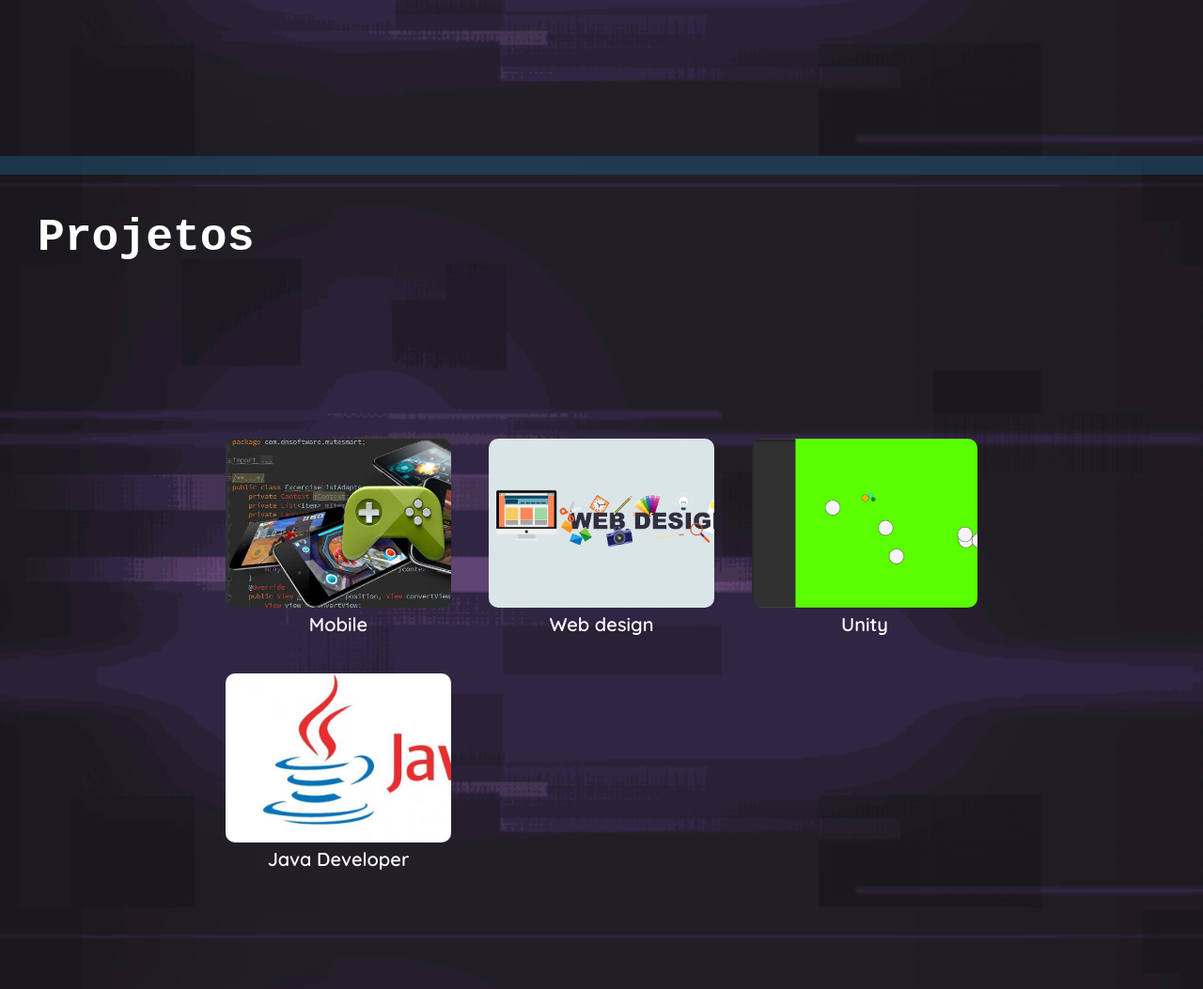
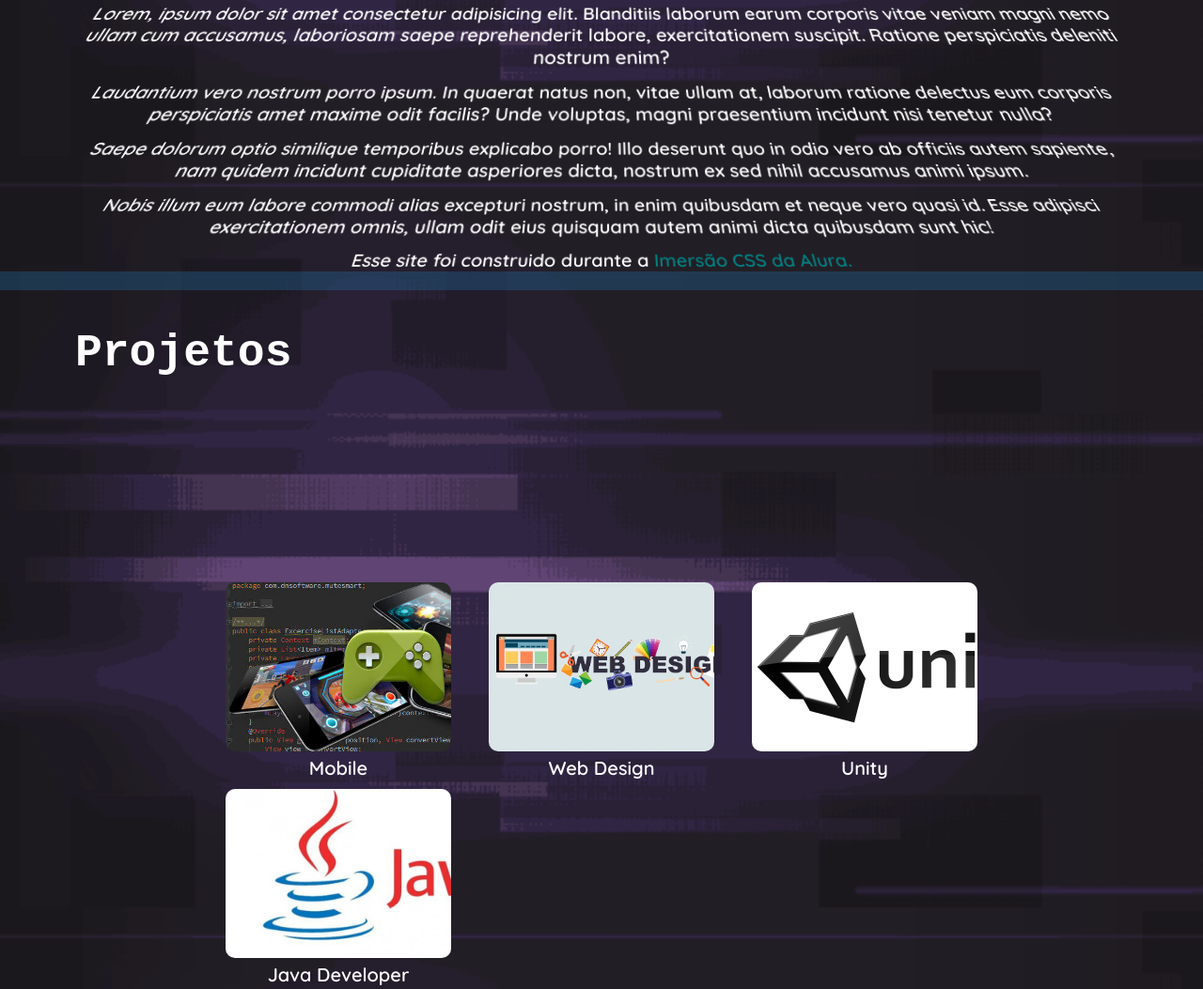
Before and after one commit to SoraAsc/imersaocsstrain, a plain HTML site: page index.html in a window 1280 px wide. Shown: the part 1434-2487 px from the top of the page at 94% size. Drawn offline with Linux system fonts and the light colour scheme; a web font is replaced by a local one.

Commit message:
Terceira Versão

```diff
--- a/css/styles.css
+++ b/css/styles.css
@@ -98,21 +98,18 @@ a:hover{
   animation: linear 5s animacaoTexto infinite;
 }
 
-.title{
-  color: yellow;
-  font-size: 5em;
-}
+
 
 @keyframes animacaoTexto{
   0%{
-    transform: translateY(300px) perspective(300px) rotateX(20deg);
+    transform: translateY(50px) perspective(300px) rotateX(20deg);
   }
   50%{
-    transform: translateY(0px) perspective(350px) rotateX(25deg);
+    transform: translateY(-100px) perspective(350px) rotateX(25deg);
     opacity: .5;
   }
   100%{
-    transform: translateY(-300px) perspective(400px) rotateX(30deg);
+    transform: translateY(-180px) perspective(400px) rotateX(30deg);
     opacity: 0;
   }
 }
@@ -154,13 +151,41 @@ a:hover{
 .portfolio{
   padding: 2em;
   min-height: 100vh;
+
 }
 
+@media (min-width:1200px){
+  .container{
+    margin-left: auto;
+    margin-right: auto;
+    max-width: 1200px;
+  }
+}
+.sobre h2,
 .contato h2,
 .portfolio h2{
   font-family: 'DM Mono', monospace;
   margin-bottom: 2em;
   font-size: 2.4em;
+}
+
+.sobre a:hover{
+  background-color: whitesmoke;
+}
+/*
+.sobre .avatar{
+  float: right;
+  margin-left: 2em;
+}
+*/
+.sobre .avatar {
+  clip-path: polygon(50% 0%, 61% 35%, 98% 35%, 68% 57%, 79% 91%, 50% 70%, 21% 91%, 32% 57%, 2% 35%, 39% 35%);
+}
+
+
+.title{
+  color: yellow;
+  font-size: 5em;
 }
 
 .portfolio .grid{
@@ -188,15 +213,45 @@ a:hover{
 
 .img-portfolio{
     height: 180px;
-    width: 240px;
+    width: 100%;
     object-fit: cover;
     object-position: left bottom;
     border-radius: 10px;
     transition: transform 500ms;
 }
 
-.img-portfolio:hover{
+/*.img-portfolio:hover{
     transform: scale(1.5);
+}*/
+
+.flip-card{
+  height: 180px;
+  perspective: 1000px;
+}
+
+.card{
+  position: relative;
+  transform-style:preserve-3d;
+  transition: transform 2s;
+}
+
+.flip-card:hover .card{
+  transform: rotateY(180deg);
+}
+
+.card-front, .card-back{
+  backface-visibility: hidden;
+  top: 0;
+  position: absolute;
+  left: 0;
+}
+
+.card-back{
+  background-color: black;
+  height: 180px;
+  width: 100%;
+  transform: rotateY(180deg);
+  text-align: center;
 }
 
 .contato .icons{
--- a/index.html
+++ b/index.html
@@ -12,7 +12,7 @@
 <body>
     <header>
     <nav class="menu">
-      <ul>
+      <ul class="container">
         <li><a href="#sobre">Sobre</a></li>
         <li><a href="#projetos">Projetos</a></li>
         <li><a href="#contatos">Contato</a></li>
@@ -23,40 +23,87 @@
         <h2 class="site-subtitle">jr. frontend developer</h2>
     </div>
     </header>
-    <section id="sobre" class="sobre">
+    <div class="barradivisora"></div>
+
+    <section id="sobre" class="sobre container">
+        <h2>Sobre</h2>
+
       <div class="texto">
+
         <h2 class="conteudo title">Sobre</h2>
+        <figure class="avatar conteudo">
+          <img src="img/parrot.png" alt="Parrot">
+        </figure>
         <p class="conteudo">Aqui deveria possuir algo interessante</p>
         <p class="conteudo">Mas como só é um teste não terá muita informação aqui. </p>
-        <p class="conteudo">Seja nessa parte ou na página em si </p>
+        <p class="conteudo">Lorem, ipsum dolor sit amet consectetur adipisicing elit. Blanditiis laborum earum corporis vitae veniam magni nemo ullam cum accusamus, laboriosam saepe reprehenderit labore, exercitationem suscipit. Ratione perspiciatis deleniti nostrum enim?</p>
+        <p class="conteudo">Laudantium vero nostrum porro ipsum. In quaerat natus non, vitae ullam at, laborum ratione delectus eum corporis perspiciatis amet maxime odit facilis? Unde voluptas, magni praesentium incidunt nisi tenetur nulla?</p>
+        <p class="conteudo">Saepe dolorum optio similique temporibus explicabo porro! Illo deserunt quo in odio vero ab officiis autem sapiente, nam quidem incidunt cupiditate asperiores dicta, nostrum ex sed nihil accusamus animi ipsum.</p>
+        <p class="conteudo">Nobis illum eum labore commodi alias excepturi nostrum, in enim quibusdam et neque vero quasi id. Esse adipisci exercitationem omnis, ullam odit eius quisquam autem animi dicta quibusdam sunt hic!</p>
+        <p class="conteudo">Esse site foi construido durante a <a target="_blank" href="https://www.alura.com.br/imersao-css">Imersão CSS da Alura.</a> </p>
+
       </div>
     </section>
     <div class="barradivisora"></div>
 
-  <section id="projetos" class="portfolio">
+  <section id="projetos" class="portfolio container">
     <h2>Projetos</h2>
       <div class="grid">
 
-
-        <figure>
+        <div class="flip-card">
+        <div class="card">
+          <figure class="card-front">
             <img class="img-portfolio" src="./img/mobile-creditos-nate-grant-unsplash.jpg" alt=">Mobile">
             <figcaption>Mobile</figcaption>
           </figure>
-        <figure>
+          <div class="card-back">
+            Mobile
+          </div>
+        </div>
+      </div>
+
+        <div class="flip-card">
+          <div class="card">
+            <figure class="card-front">
               <img class="img-portfolio" src="./img/webdesign-creditos-domenico-loia-unsplash.jpg" alt="Web design">
-          <figcaption>Web design</figcaption>
+              <figcaption>Web Design</figcaption>
             </figure>
-        <figure>
-          <img class="img-portfolio" src="./img/unity.png" alt="Unity">
+            <div class="card-back">
+              Web Design
+            </div>
+          </div>
+        </div>
+
+        <div class="flip-card">
+          <div class="card">
+            <figure class="card-front">
+              <img class="img-portfolio" src="./img/Unity-Logo.png" alt="Unity">
               <figcaption>Unity</figcaption>
             </figure>
-        <figure>
+            <figure class="card-back">
+              <img class="img-portfolio" src="./img/unity.png" alt="Unity_Ecos">
+              <figcaption>Ecos</figcaption>
+            </figure>
+
+        </div>
+        </div>
+
+        <div class="flip-card">
+          <div class="card">
+            <figure class="card-front">
               <img class="img-portfolio" src="./img/java-logo.jpg" alt="Java">
               <figcaption>Java Developer</figcaption>
+            </figure>
+            <div class="card-back">
+              Java Developer
+            </div>
+          </div>
+        </div>
+
       </div>
   </section>
   <div class="barradivisora"></div>
-  <section id="contatos" class="contato">
+  <section id="contatos" class="contato container">
   <h2>Contatos</h2>
 	<div class="grid icons ">
     <a class="icons_parts" target="_blank" href="https://github.com/SoraAsc">
```
Also changed, not shown: img/Unity-Logo.png (added), img/parrot.png (added). Lines whose indentation alone changed are shown as unchanged.
